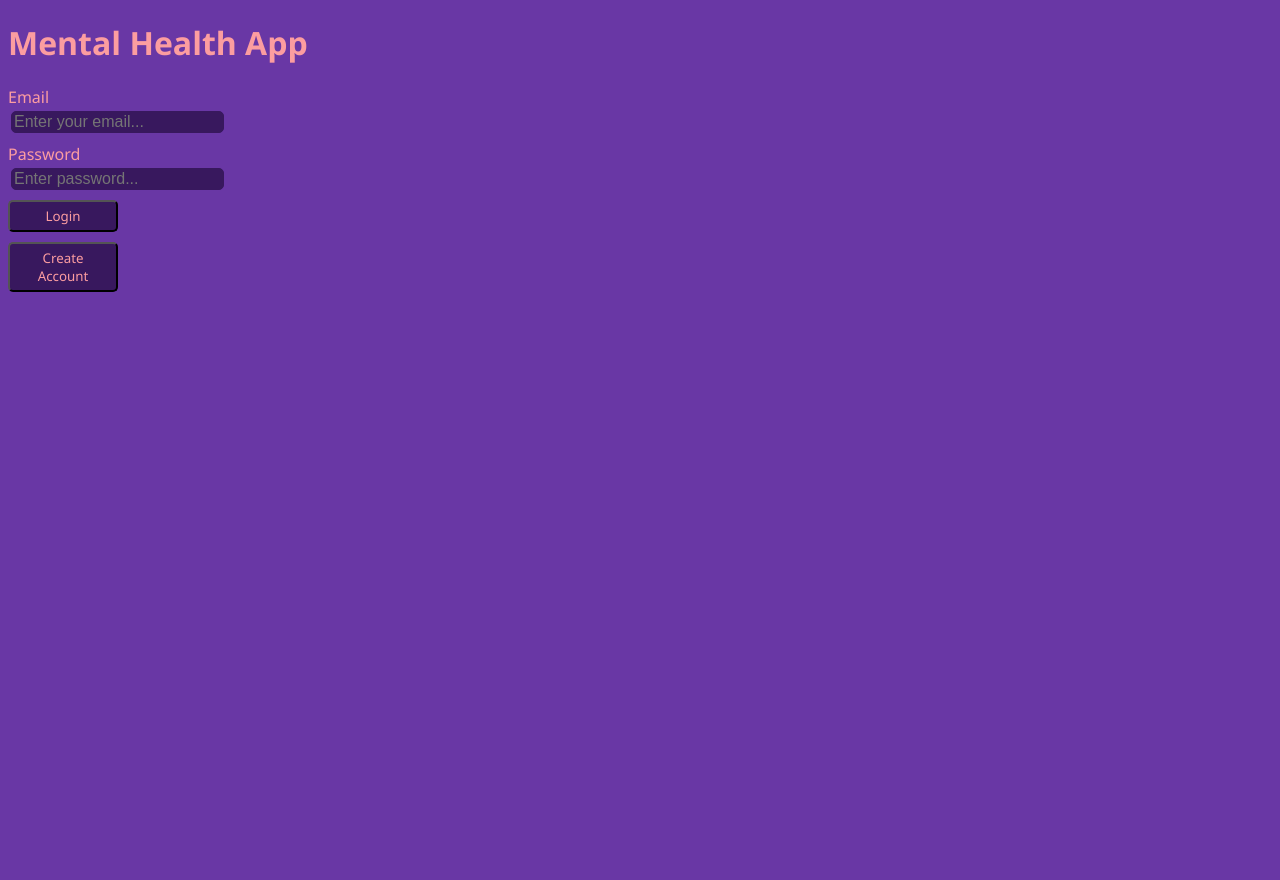
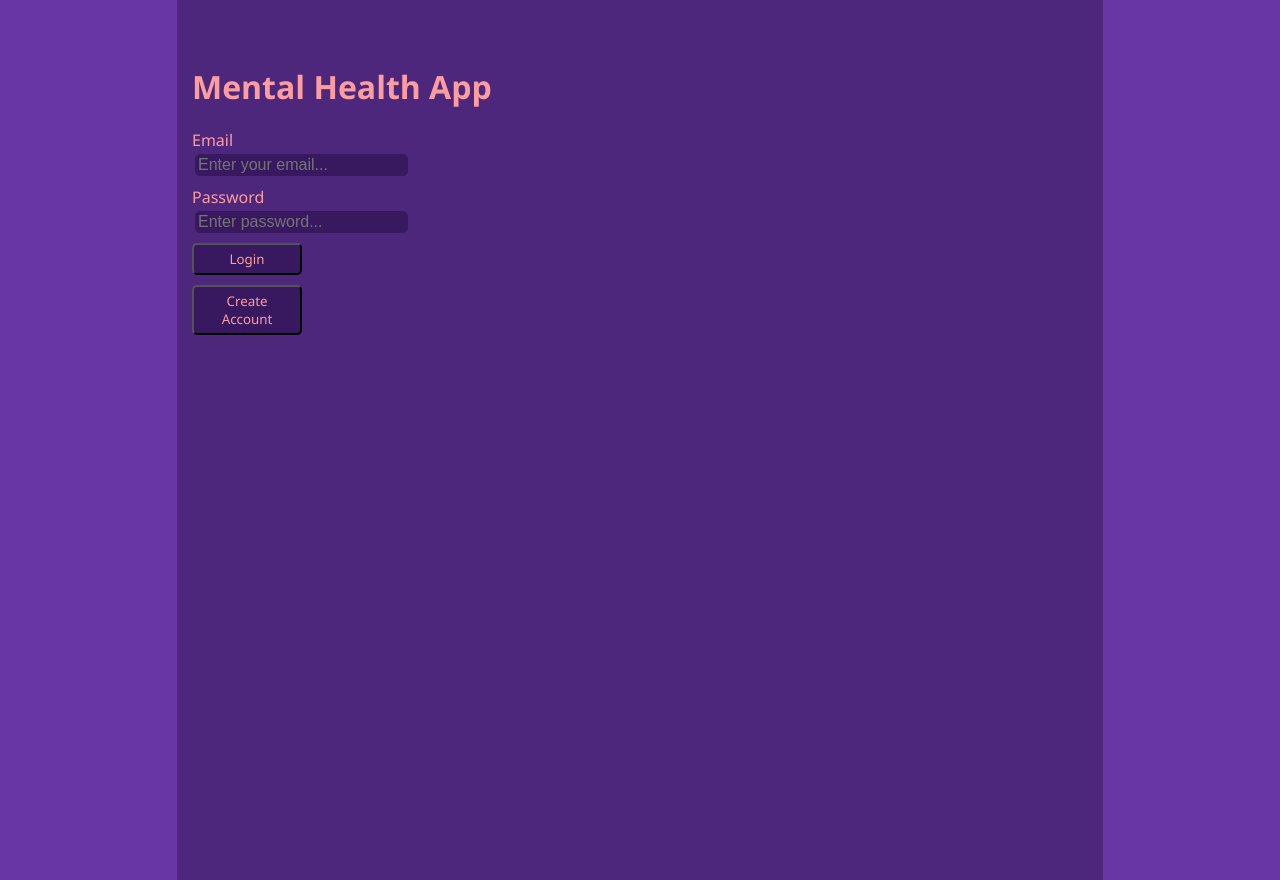
Before and after one commit to connerbenitez/MentalHealth, a React (Vite) app in the folder MentalHealth-main/my-react-app/: page / in a window 1280 px wide. Before the commit the page ends 800 px from the top, so only its background shows below. Built offline with nearby package versions, Linux system fonts and the light colour scheme.

Commit message:
Changed css

```diff
--- a/MentalHealth-main/my-react-app/src/App.css
+++ b/MentalHealth-main/my-react-app/src/App.css
@@ -1,7 +1,23 @@
-body {
+html, body, root {
+  padding: 0;
+  margin: 0;
   font-family: 'Segoe UI', Tahoma, Geneva, Verdana, sans-serif;
   color: #FC9DA0;
   background-color: #6937a5;
+}
+
+/* Class for the div containers on each page */
+.Page {
+  width: 70%;
+  min-height: 100vh;
+  margin: 0 auto;
+  padding: 15px;
+  background-color: #32185280;
+  padding-top: 65px; /* space for nav bar */
+}
+
+h1 {
+  margin-top: 0;
 }
 
 .login>label,
--- a/MentalHealth-main/my-react-app/src/components/Navbar.css
+++ b/MentalHealth-main/my-react-app/src/components/Navbar.css
@@ -1,6 +1,9 @@
 .nav-bar {
   background-color: #38185e;
-    padding: 10px 10px;
+  padding: 15px 15px;
+  margin: 0;
+  position: fixed; /* makes the nav bar stay at the top even when you scroll down */
+  width: calc(100% - 30px);
 }
 
 .nav-list {
--- a/MentalHealth-main/my-react-app/src/pages/Add.jsx
+++ b/MentalHealth-main/my-react-app/src/pages/Add.jsx
@@ -4,8 +4,8 @@ import DailyEntry from "../components/dailyentry";
 export default function Add() {
   return (
     <>
+      <NavBar />
       <div className="Page">
-        <NavBar />
         <h1>Add an entry</h1>
         <div className="dailyentry">
           <div className="dailyentry">
--- a/MentalHealth-main/my-react-app/src/pages/Home.jsx
+++ b/MentalHealth-main/my-react-app/src/pages/Home.jsx
@@ -8,8 +8,8 @@ export default function Home() {
   const user = storedUsers.find((u) => u.email === loggedInUserEmail);
   return (
     <>
+      <NavBar />
       <div className="Page">
-        <NavBar />
         <h1>Welcome {user.name}</h1>
         <h1>Mental Health Tracker</h1>
         <CheckDaily />
--- a/MentalHealth-main/my-react-app/src/pages/View.css
+++ b/MentalHealth-main/my-react-app/src/pages/View.css
@@ -1,18 +1,20 @@
 /* Flexbox container for the 7 days */
 .past-week-container {
     display: flex;
-    flex-wrap: wrap; /* Allow wrapping */
-    justify-content: space-between; /* Space between items */
-    gap: 10px; /* Add spacing between items */
-    overflow-x: auto; /* Allow horizontal scrolling if needed */
+    flex-wrap: nowrap; /* Change this to 'wrap' to make the week items overflow onto a new line */
+    justify-content: space-between;
+    gap: 10px;
+    overflow-x: auto; /* Allow horizontal scrolling */
     padding: 10px;
     list-style-type: none;
+    scrollbar-width: thin;
+
 }
 
-  /* Style for each day (list item) */
+/* Style for each day (list item) */
 .past-week-item {
     flex: 1; /* Make all items equal width */
-    min-width: 150px; /* Ensure a minimum width for each item */
+    min-width: 150px;
     border: 1px solid #FC9DA0;
     border-radius: 5px;
     padding: 10px;
--- a/MentalHealth-main/my-react-app/src/pages/View.jsx
+++ b/MentalHealth-main/my-react-app/src/pages/View.jsx
@@ -1,6 +1,16 @@
 import React, { useState } from "react";
 import NavBar from "../components/NavBar";
-import { LineChart, Line, CartesianGrid, XAxis, YAxis, Tooltip, ResponsiveContainer, BarChart, Bar } from "recharts";
+import {
+  LineChart,
+  Line,
+  CartesianGrid,
+  XAxis,
+  YAxis,
+  Tooltip,
+  ResponsiveContainer,
+  BarChart,
+  Bar,
+} from "recharts";
 import "./View.css";
 
 // Mood chart with a bar chart
@@ -11,8 +21,8 @@ function MoodChart({ data }) {
       <ResponsiveContainer width="95%" height={300}>
         <BarChart data={data}>
           <CartesianGrid stroke="#ccc" />
-          <XAxis dataKey="date" tick={{ fill: "#FC9DA0", dy: 10 }}/>
-          <YAxis ticks={[0, 1, 2, 3]} tick={{ fill: "#FC9DA0" }}/>
+          <XAxis dataKey="date" tick={{ fill: "#FC9DA0", dy: 10 }} />
+          <YAxis ticks={[0, 1, 2, 3]} tick={{ fill: "#FC9DA0" }} />
           <Tooltip />
           <Bar dataKey="mood" fill="#8884d8" />
         </BarChart>
@@ -29,10 +39,16 @@ function Chart({ title, data, dataKey }) {
       <ResponsiveContainer width="95%" height={300}>
         <LineChart data={data}>
           <CartesianGrid stroke="#ccc" />
-          <XAxis dataKey="date" tick={{ fill: "#FC9DA0", dy: 10 }}/>
-          <YAxis tick={{ fill: "#FC9DA0" }}/>
+          <XAxis dataKey="date" tick={{ fill: "#FC9DA0", dy: 10 }} />
+          <YAxis tick={{ fill: "#FC9DA0" }} />
           <Tooltip />
-          <Line type="monotone" dataKey={dataKey} stroke="#8884d8" strokeWidth={3} dot />
+          <Line
+            type="monotone"
+            dataKey={dataKey}
+            stroke="#8884d8"
+            strokeWidth={3}
+            dot
+          />
         </LineChart>
       </ResponsiveContainer>
     </div>
@@ -60,7 +76,7 @@ export default function View() {
 
   // Get today's date and format it
   const today = new Date();
-  const formattedDate = today.toISOString().split('T')[0];
+  const formattedDate = today.toISOString().split("T")[0];
 
   // note: entries are stored in this format: date1': {entry}, 'date2': {entry}
   const entries = user.entries;
@@ -79,20 +95,21 @@ export default function View() {
 
   const pastWeekDates = getPastWeekDates();
 
-
   // Convert entries object to array sorted by date
-  const entryArray = Object.values(entries).sort((a, b) => new Date(a.date) - new Date(b.date));
+  const entryArray = Object.values(entries).sort(
+    (a, b) => new Date(a.date) - new Date(b.date)
+  );
 
   // Convert mood to numeric scale (optional based on your values)
-  const moodNumeric = entryArray.map(entry => ({
+  const moodNumeric = entryArray.map((entry) => ({
     ...entry,
     mood: convertMoodToNumeric(entry.mood),
   }));
 
-
   return (
     <>
-    <NavBar/>
+      <NavBar />
+      <div className="Page">
         <h1>Welcome {user.name}</h1>
 
         {/* Entry for today */}
@@ -137,14 +154,14 @@ export default function View() {
           })}
         </ul>
 
-    <button onClick={() => setWeekOffset(weekOffset + 1)}>Display Previous Week</button>
+        <button onClick={() => setWeekOffset(weekOffset + 1)}>
+          Display Previous Week
+        </button>
         {weekOffset > 0 && (
-        <button onClick={() => setWeekOffset(weekOffset - 1)}>Display Next Week</button>
+          <button onClick={() => setWeekOffset(weekOffset - 1)}>
+            Display Next Week
+          </button>
         )}
-
-  {/* Code to display all entries in raw format (for debugging purposes)
-  <h2>All Entries (Raw Data)</h2>
-  <pre>{JSON.stringify(entries, null, 2)}</pre> */}
 
         <h2>Daily Tracking Charts</h2>
 
@@ -152,10 +169,19 @@ export default function View() {
         <MoodChart data={moodNumeric} />
 
         {/* Other LineCharts */}
-      <Chart title="Activity Level" data={entryArray} dataKey="activityLevel" />
-      <Chart title="Caloric Intake" data={entryArray} dataKey="caloricIntake" />
+        <Chart
+          title="Activity Level"
+          data={entryArray}
+          dataKey="activityLevel"
+        />
+        <Chart
+          title="Caloric Intake"
+          data={entryArray}
+          dataKey="caloricIntake"
+        />
         <Chart title="Hours of Sleep" data={entryArray} dataKey="sleepHours" />
         <Chart title="Stress Level" data={entryArray} dataKey="stressLevel" />
+      </div>
     </>
   );
 }
```
Lines whose indentation alone changed are shown as unchanged.
